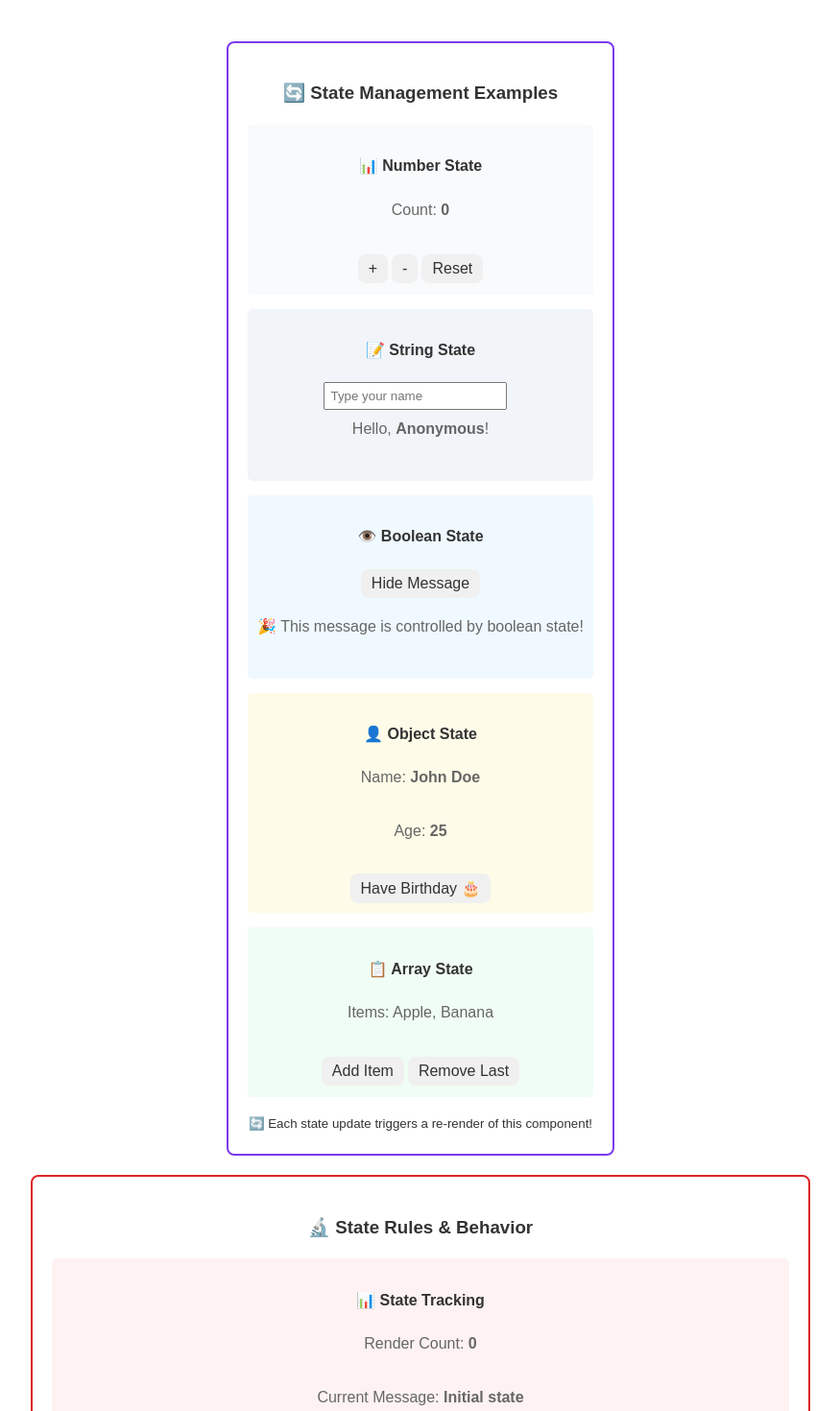
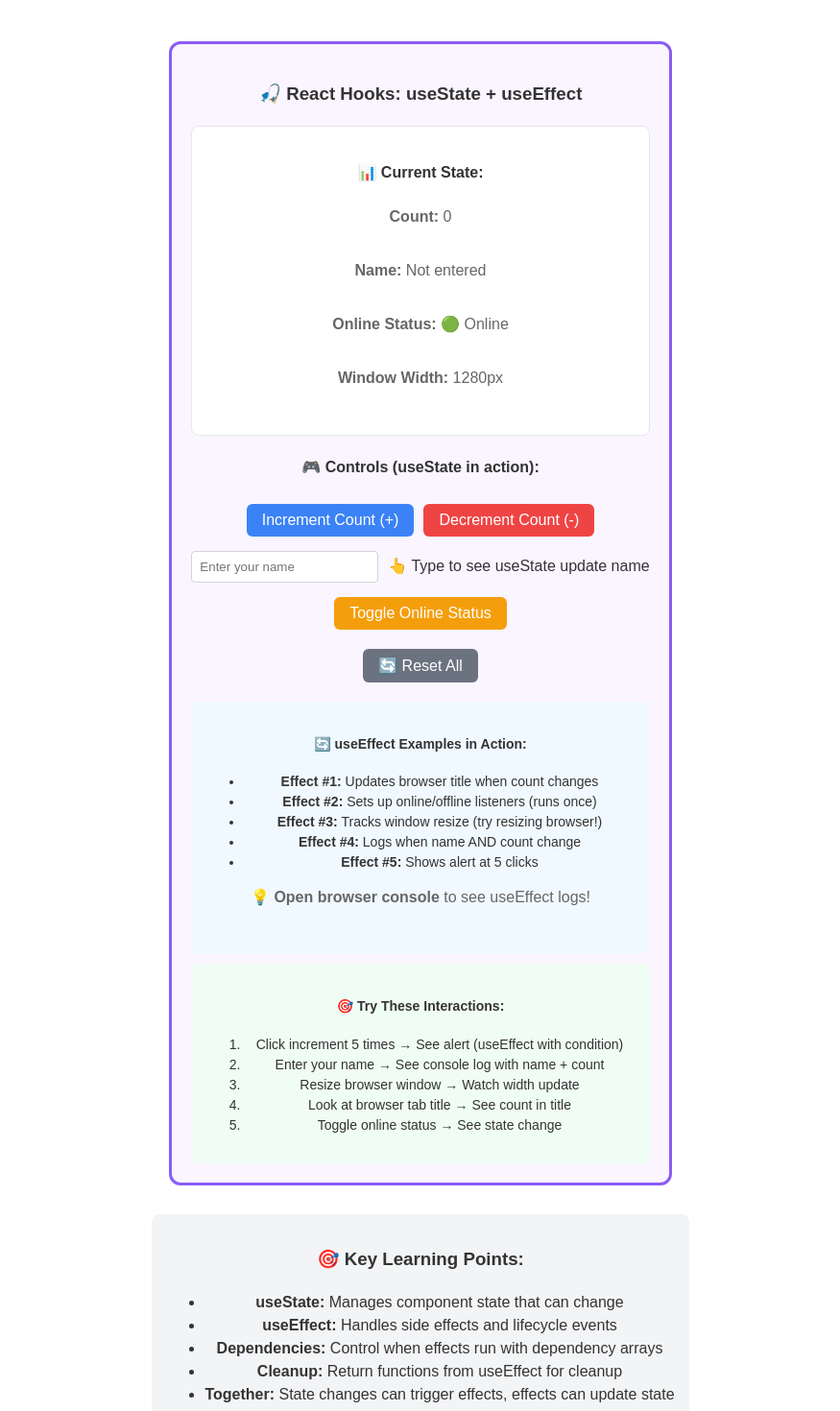
Before and after one commit to barada02/react_101, a React (Vite) app: page / in a window 1280 px wide. Shown: the part 140-1610 px from the top of the page at 96% size, without its empty margins (202-1077 px from the left). Built offline with nearby package versions, Linux system fonts and the light colour scheme.

Commit message:
user effect

```diff
--- a/src/App.tsx
+++ b/src/App.tsx
@@ -1,26 +1,23 @@
 import './App.css'
-import StateExamples from './components/StateExamples'
-import StateRules from './components/StateRules'
+import HooksExample from './components/HooksExample'
 
 function App() {
   return (
     <div className="app-container">
-      <h1>React State Deep Dive �</h1>
-      <p>Understanding State Management in Detail</p>
+      <h1>React Hooks Deep Dive 🎣</h1>
+      <p>Understanding useState and useEffect working together</p>
 
-      {/* Comprehensive State Examples */}
-      <StateExamples />
-
-      {/* State Rules and Behavior */}
-      <StateRules />
+      {/* Comprehensive Hooks Example */}
+      <HooksExample />
 
       <div style={{ marginTop: '20px', padding: '15px', backgroundColor: '#f3f4f6', borderRadius: '8px' }}>
-        <h3>🎯 Key Takeaways:</h3>
+        <h3>🎯 Key Learning Points:</h3>
         <ul>
-          <li><strong>State is local:</strong> Each component manages its own state</li>
-          <li><strong>Immutable:</strong> Never modify state directly, always use setState</li>
-          <li><strong>Reactive:</strong> State changes trigger component re-renders</li>
-          <li><strong>Flexible:</strong> Can store numbers, strings, booleans, objects, arrays</li>
+          <li><strong>useState:</strong> Manages component state that can change</li>
+          <li><strong>useEffect:</strong> Handles side effects and lifecycle events</li>
+          <li><strong>Dependencies:</strong> Control when effects run with dependency arrays</li>
+          <li><strong>Cleanup:</strong> Return functions from useEffect for cleanup</li>
+          <li><strong>Together:</strong> State changes can trigger effects, effects can update state</li>
         </ul>
       </div>
     </div>
--- /dev/null
+++ b/src/components/HooksExample.tsx
@@ -0,0 +1,228 @@
+import { useState, useEffect } from 'react'
+
+// 🎣 REACT HOOKS EXAMPLE - useState + useEffect working together
+
+function HooksExample() {
+  // 🎯 useState - Managing component state
+  const [count, setCount] = useState(0)
+  const [name, setName] = useState('')
+  const [isOnline, setIsOnline] = useState(true)
+  const [windowWidth, setWindowWidth] = useState(window.innerWidth)
+
+  // 🔄 useEffect #1 - Runs on every render (watching count changes)
+  useEffect(() => {
+    document.title = `Count: ${count}`
+    console.log('Count changed to:', count)
+  }, [count]) // Dependency: runs when count changes
+
+  // 🔄 useEffect #2 - Runs only once (component mount)
+  useEffect(() => {
+    console.log('Component mounted! This runs only once.')
+
+    // Simulate checking online status
+    const checkOnlineStatus = () => {
+      setIsOnline(navigator.onLine)
+    }
+
+    window.addEventListener('online', checkOnlineStatus)
+    window.addEventListener('offline', checkOnlineStatus)
+
+    // 🧹 Cleanup function (runs when component unmounts)
+    return () => {
+      console.log('Cleaning up event listeners')
+      window.removeEventListener('online', checkOnlineStatus)
+      window.removeEventListener('offline', checkOnlineStatus)
+    }
+  }, []) // Empty dependency array = runs once
+
+  // 🔄 useEffect #3 - Window resize listener
+  useEffect(() => {
+    const handleResize = () => {
+      setWindowWidth(window.innerWidth)
+    }
+
+    window.addEventListener('resize', handleResize)
+
+    return () => {
+      window.removeEventListener('resize', handleResize)
+    }
+  }, []) // Runs once, sets up listener
+
+  // 🔄 useEffect #4 - Multiple dependencies
+  useEffect(() => {
+    if (name && count > 0) {
+      console.log(`${name} clicked ${count} times!`)
+    }
+  }, [name, count]) // Runs when name OR count changes
+
+  // 🔄 useEffect #5 - Conditional effect
+  useEffect(() => {
+    if (count >= 5) {
+      alert('🎉 You reached 5 clicks!')
+    }
+  }, [count])
+
+  // Event handlers that update state
+  const incrementCount = () => {
+    setCount(prevCount => prevCount + 1) // Functional update
+  }
+
+  const resetAll = () => {
+    setCount(0)
+    setName('')
+  }
+
+  const toggleOnline = () => {
+    setIsOnline(!isOnline)
+  }
+
+  return (
+    <div style={{
+      border: '3px solid #8b5cf6',
+      padding: '20px',
+      margin: '10px',
+      borderRadius: '12px',
+      backgroundColor: '#faf5ff'
+    }}>
+      <h3>🎣 React Hooks: useState + useEffect</h3>
+
+      {/* State Display Section */}
+      <div style={{
+        padding: '15px',
+        backgroundColor: '#ffffff',
+        borderRadius: '8px',
+        marginBottom: '15px',
+        border: '1px solid #e5e7eb'
+      }}>
+        <h4>📊 Current State:</h4>
+        <p><strong>Count:</strong> {count}</p>
+        <p><strong>Name:</strong> {name || 'Not entered'}</p>
+        <p><strong>Online Status:</strong> {isOnline ? '🟢 Online' : '🔴 Offline'}</p>
+        <p><strong>Window Width:</strong> {windowWidth}px</p>
+      </div>
+
+      {/* Controls Section */}
+      <div style={{ marginBottom: '15px' }}>
+        <h4>🎮 Controls (useState in action):</h4>
+
+        <div style={{ marginBottom: '10px' }}>
+          <button
+            onClick={incrementCount}
+            style={{
+              padding: '8px 16px',
+              margin: '5px',
+              backgroundColor: '#3b82f6',
+              color: 'white',
+              border: 'none',
+              borderRadius: '6px',
+              cursor: 'pointer'
+            }}
+          >
+            Increment Count (+)
+          </button>
+
+          <button
+            onClick={() => setCount(count - 1)}
+            style={{
+              padding: '8px 16px',
+              margin: '5px',
+              backgroundColor: '#ef4444',
+              color: 'white',
+              border: 'none',
+              borderRadius: '6px',
+              cursor: 'pointer'
+            }}
+          >
+            Decrement Count (-)
+          </button>
+        </div>
+
+        <div style={{ marginBottom: '10px' }}>
+          <input
+            type="text"
+            value={name}
+            onChange={(e) => setName(e.target.value)}
+            placeholder="Enter your name"
+            style={{
+              padding: '8px',
+              marginRight: '10px',
+              border: '1px solid #d1d5db',
+              borderRadius: '4px'
+            }}
+          />
+          <label>👆 Type to see useState update name</label>
+        </div>
+
+        <div style={{ marginBottom: '10px' }}>
+          <button
+            onClick={toggleOnline}
+            style={{
+              padding: '8px 16px',
+              margin: '5px',
+              backgroundColor: isOnline ? '#f59e0b' : '#10b981',
+              color: 'white',
+              border: 'none',
+              borderRadius: '6px',
+              cursor: 'pointer'
+            }}
+          >
+            Toggle Online Status
+          </button>
+        </div>
+
+        <button
+          onClick={resetAll}
+          style={{
+            padding: '8px 16px',
+            margin: '5px',
+            backgroundColor: '#6b7280',
+            color: 'white',
+            border: 'none',
+            borderRadius: '6px',
+            cursor: 'pointer'
+          }}
+        >
+          🔄 Reset All
+        </button>
+      </div>
+
+      {/* Effects Explanation */}
+      <div style={{
+        padding: '15px',
+        backgroundColor: '#f0f9ff',
+        borderRadius: '8px',
+        fontSize: '14px'
+      }}>
+        <h4>🔄 useEffect Examples in Action:</h4>
+        <ul>
+          <li><strong>Effect #1:</strong> Updates browser title when count changes</li>
+          <li><strong>Effect #2:</strong> Sets up online/offline listeners (runs once)</li>
+          <li><strong>Effect #3:</strong> Tracks window resize (try resizing browser!)</li>
+          <li><strong>Effect #4:</strong> Logs when name AND count change</li>
+          <li><strong>Effect #5:</strong> Shows alert at 5 clicks</li>
+        </ul>
+        <p>💡 <strong>Open browser console</strong> to see useEffect logs!</p>
+      </div>
+
+      {/* Interactive Challenges */}
+      <div style={{
+        padding: '15px',
+        backgroundColor: '#f0fdf4',
+        borderRadius: '8px',
+        fontSize: '14px',
+        marginTop: '10px'
+      }}>
+        <h4>🎯 Try These Interactions:</h4>
+        <ol>
+          <li>Click increment 5 times → See alert (useEffect with condition)</li>
+          <li>Enter your name → See console log with name + count</li>
+          <li>Resize browser window → Watch width update</li>
+          <li>Look at browser tab title → See count in title</li>
+          <li>Toggle online status → See state change</li>
+        </ol>
+      </div>
+    </div>
+  )
+}
+
+export default HooksExample
```
Also changed, not shown: ldocs/react-state-deep-dive.md (line endings or trailing spaces).
